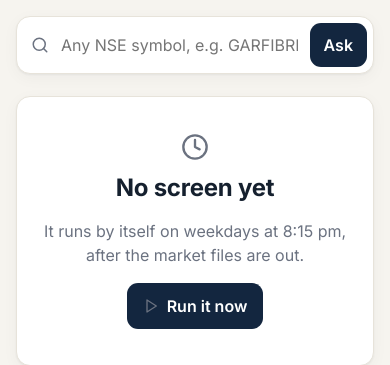
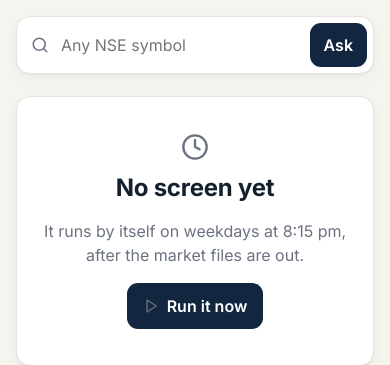
Before and after one commit to parthchandak02/stock-council, a FastAPI app: page / in a window 390 px wide. Shown: the part 49-414 px from the top of the page. Run offline with FastAPI, Linux system fonts and the light colour scheme; data that the repository does not hold is empty; some libraries are stand-ins or nearby versions.

Commit message:
Shorter search placeholder for phones
Co-Authored-By: Claude Opus 5.5 <noreply@anthropic.com>

```diff
--- a/src/stock_council/web/templates/home.html
+++ b/src/stock_council/web/templates/home.html
@@ -11,7 +11,7 @@
 
 <form class="ask" method="post" action="/check" autocomplete="off">
   {{ icon('search', 18) }}
-  <input name="symbol" placeholder="Any NSE symbol, e.g. GARFIBRES" required aria-label="NSE symbol">
+  <input name="symbol" placeholder="Any NSE symbol" required aria-label="NSE symbol">
   <button>Ask</button>
 </form>
 
```
